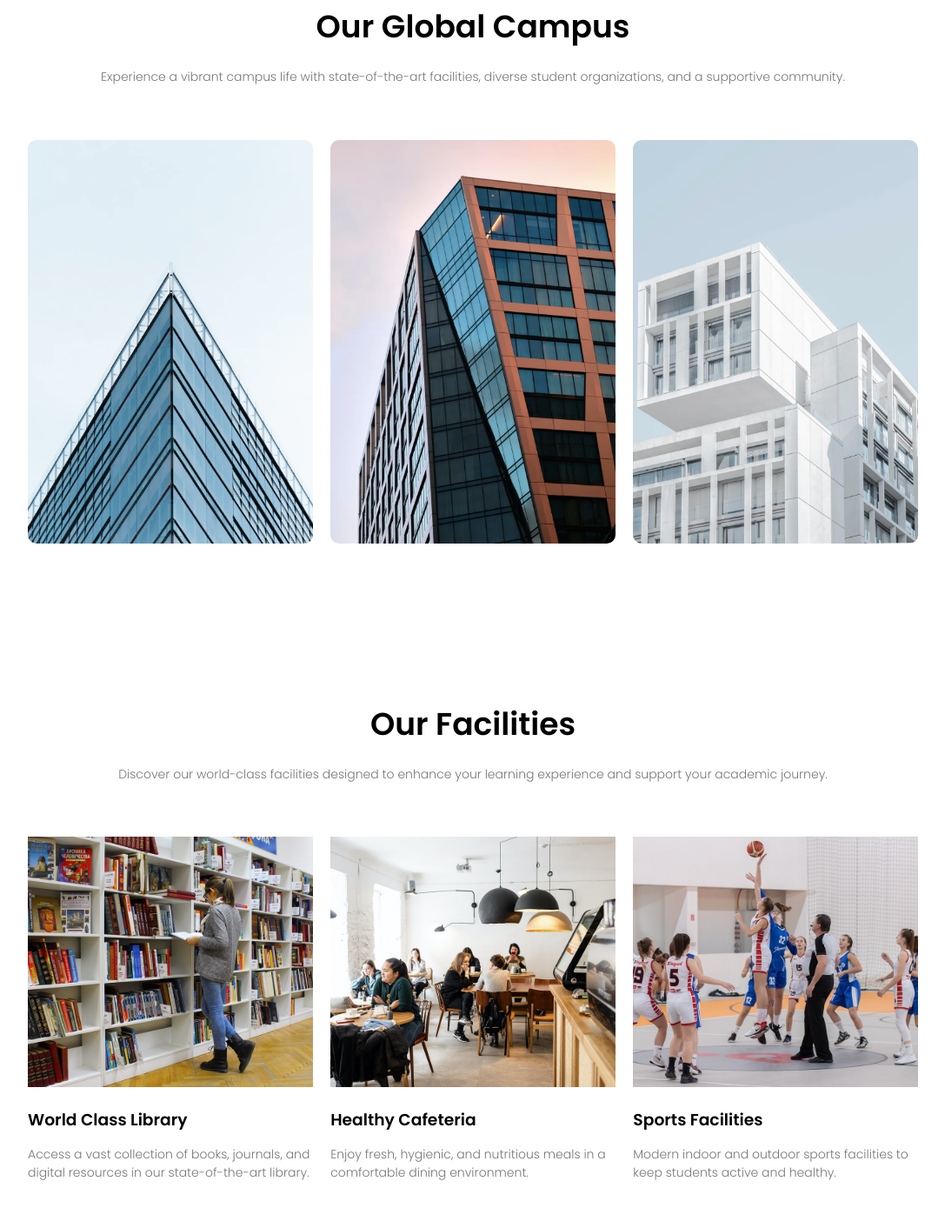
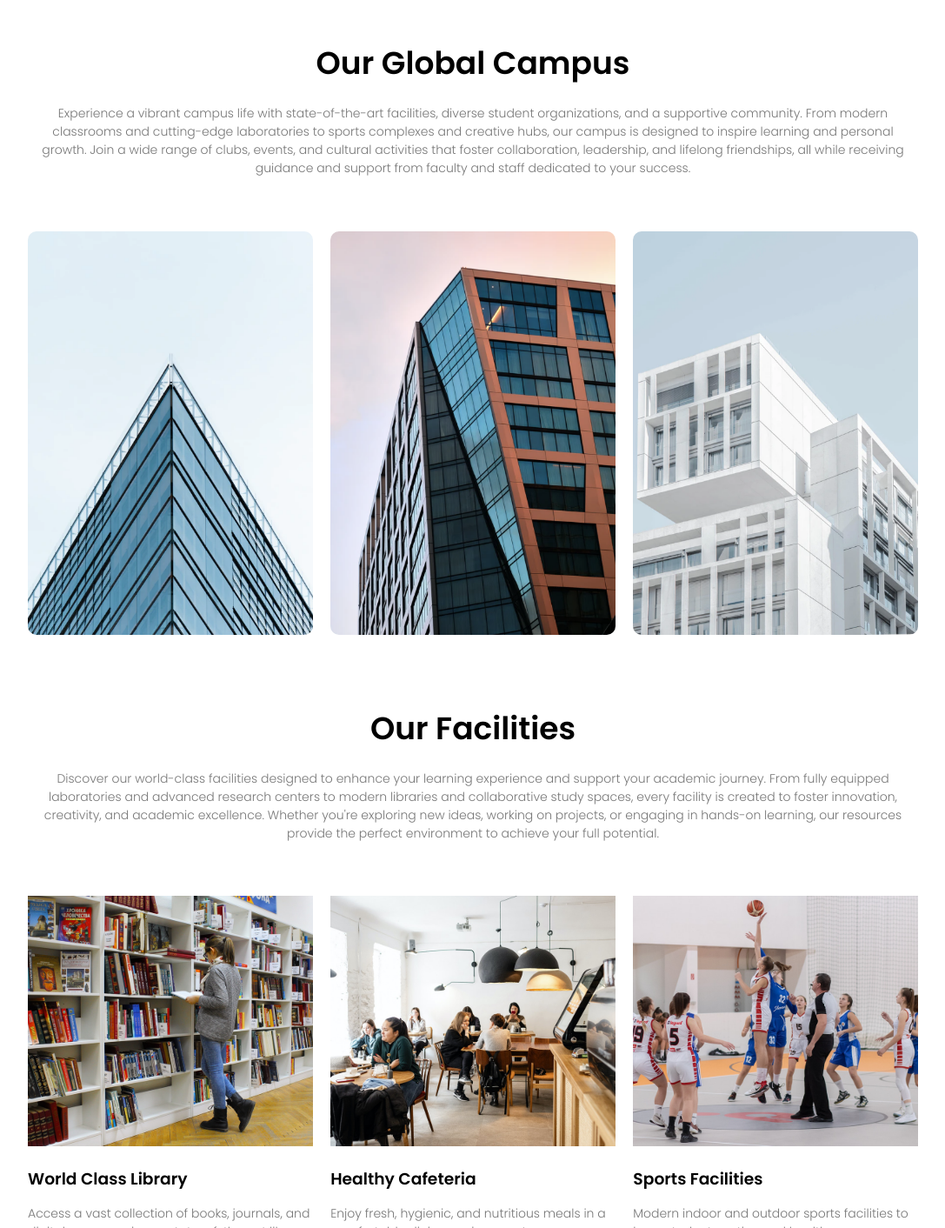
Before and after one commit to shamraiz79/university-website, a plain HTML site: page index.html in a window 1280 px wide. Shown: the part 1388-2800 px from the top of the page at 87% size, without its empty margins (96-1183 px from the left). Drawn offline with Linux system fonts and the light colour scheme.

Commit message:
update text

```diff
--- a/index.html
+++ b/index.html
@@ -30,7 +30,7 @@
            <i class="fa fa-bars" onclick="showMenu()"></i>
         </nav>
         <div class="text-box">
-            <h1>Welcome to Our University</h1>
+            <h1>Welcome to Our Campus</h1>
             <p>Your journey to excellence begins here. Explore our diverse <br> and vibrant campus life.</p>
             <a href="courses.html" class="hero-btn">Visit Us To Know More</a>
 
@@ -40,7 +40,7 @@
 
 <section class="Courses">
     <h1>Popular Courses</h1>
-    <p>Explore our wide range of courses designed to help you achieve your academic and career goals.</p>
+    <p>Explore our wide range of courses designed to help you achieve your academic and career goals. Whether you're looking to advance your skills, discover new passions, or prepare for the future, our expertly crafted programs provide practical knowledge, hands-on experience, and guidance from industry professionals. Join our community of learners and take the next step toward success today.</p>
     <div class="row">
         <section class="course-col">
             <h3>Matric</h3>
@@ -59,7 +59,7 @@
 <!-- campus -->
  <section class="campus">
     <h1>Our  Global Campus</h1>
-    <p>Experience a vibrant campus life with state-of-the-art facilities, diverse student organizations, and a supportive community.</p>
+    <p>Experience a vibrant campus life with state-of-the-art facilities, diverse student organizations, and a supportive community. From modern classrooms and cutting-edge laboratories to sports complexes and creative hubs, our campus is designed to inspire learning and personal growth. Join a wide range of clubs, events, and cultural activities that foster collaboration, leadership, and lifelong friendships, all while receiving guidance and support from faculty and staff dedicated to your success.</p>
     <div class="row">
         <div class="campus-col">
             <img src="Images/london.png" alt="Campus Image 1">
@@ -85,8 +85,7 @@
   <section class="facilities">
     <h1>Our Facilities</h1>
     <p>
-        Discover our world-class facilities designed to enhance your learning
-        experience and support your academic journey.
+        Discover our world-class facilities designed to enhance your learning experience and support your academic journey. From fully equipped laboratories and advanced research centers to modern libraries and collaborative study spaces, every facility is created to foster innovation, creativity, and academic excellence. Whether you're exploring new ideas, working on projects, or engaging in hands-on learning, our resources provide the perfect environment to achieve your full potential.
     </p>
 
     <div class="row">
--- a/style.css
+++ b/style.css
@@ -217,7 +217,7 @@ nav .fa{
     width: 80%;
     margin: auto;
     text-align: center;
-    padding: 100px;
+
    }
    .facilities-col{
     flex-basis: 32%;
```
